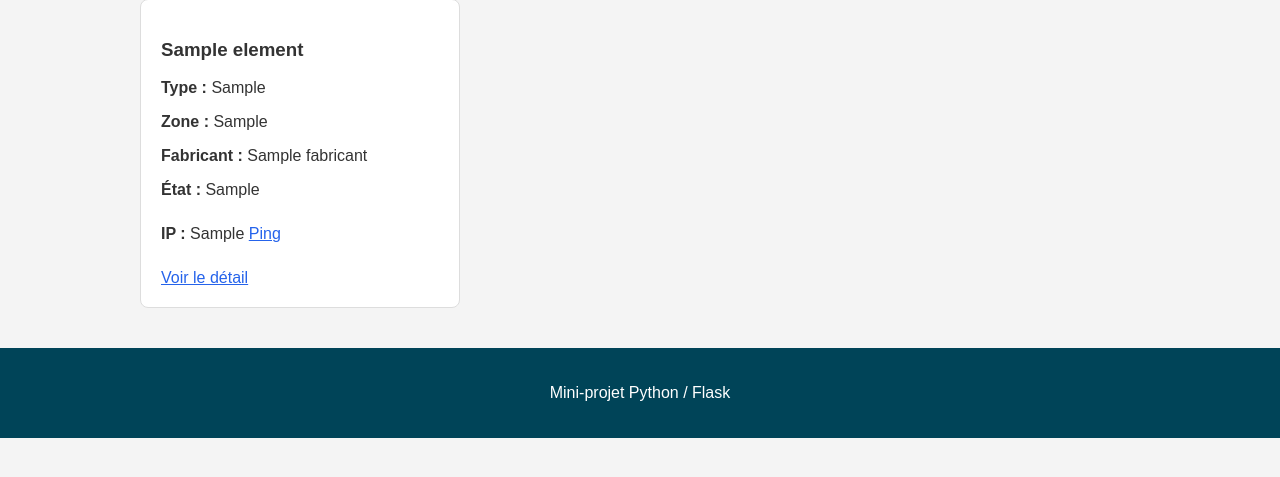
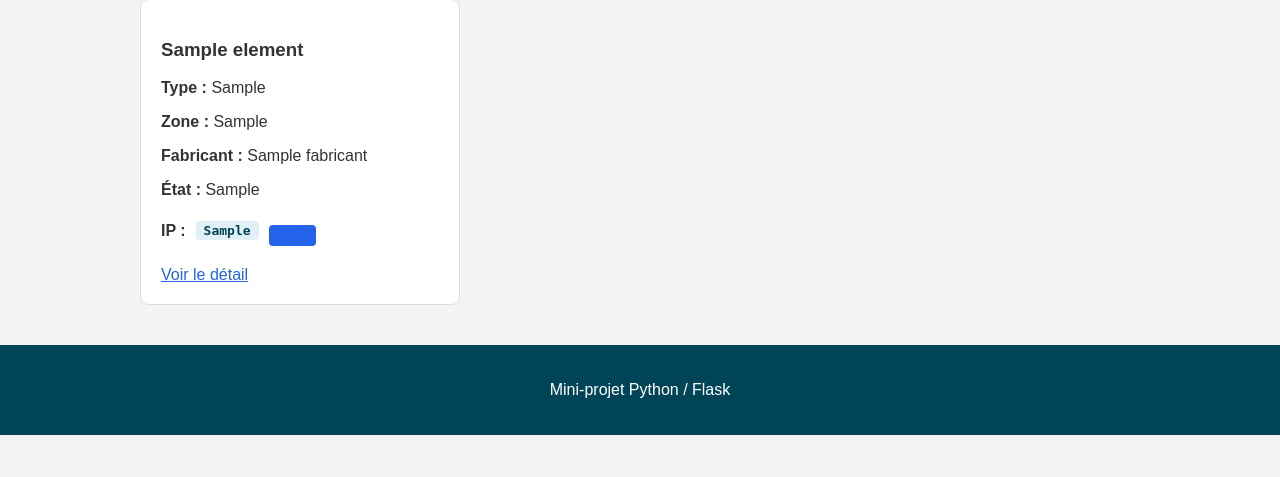
Before and after one commit to Liambrst/mini-projet-flask-groupe3, a Python web app: template templates/index.html in a window 1280 px wide. Shown: the part 174-651 px from the top of the page. Run offline with Jinja, Linux system fonts and the light colour scheme; the template is opened without the code that fills it: most values are stand-ins (such as "Sample title", 1, 10 or a date in 2020).

Commit message:
Modification du css

```diff
--- a/static/style.css
+++ b/static/style.css
@@ -53,3 +53,32 @@
     background-color: #004458;
     color: white;
 }
+
+.ip-bloc {
+    display: flex;
+    align-items: center;
+    gap: 10px;
+    margin: 10px 0;
+}
+
+.ip-adresse {
+    font-weight: bold;
+    color: #004458;
+    background-color: #e0f0f5;
+    padding: 2px 8px;
+    border-radius: 4px;
+    font-family: monospace;
+}
+
+.btn-ping {
+    background-color: #2563eb;
+    color: white;
+    padding: 3px 10px;
+    border-radius: 4px;
+    text-decoration: none;
+    font-size: 0.85em;
+}
+
+.btn-ping:hover {
+    background-color: #1d4ed8;
+}
```
